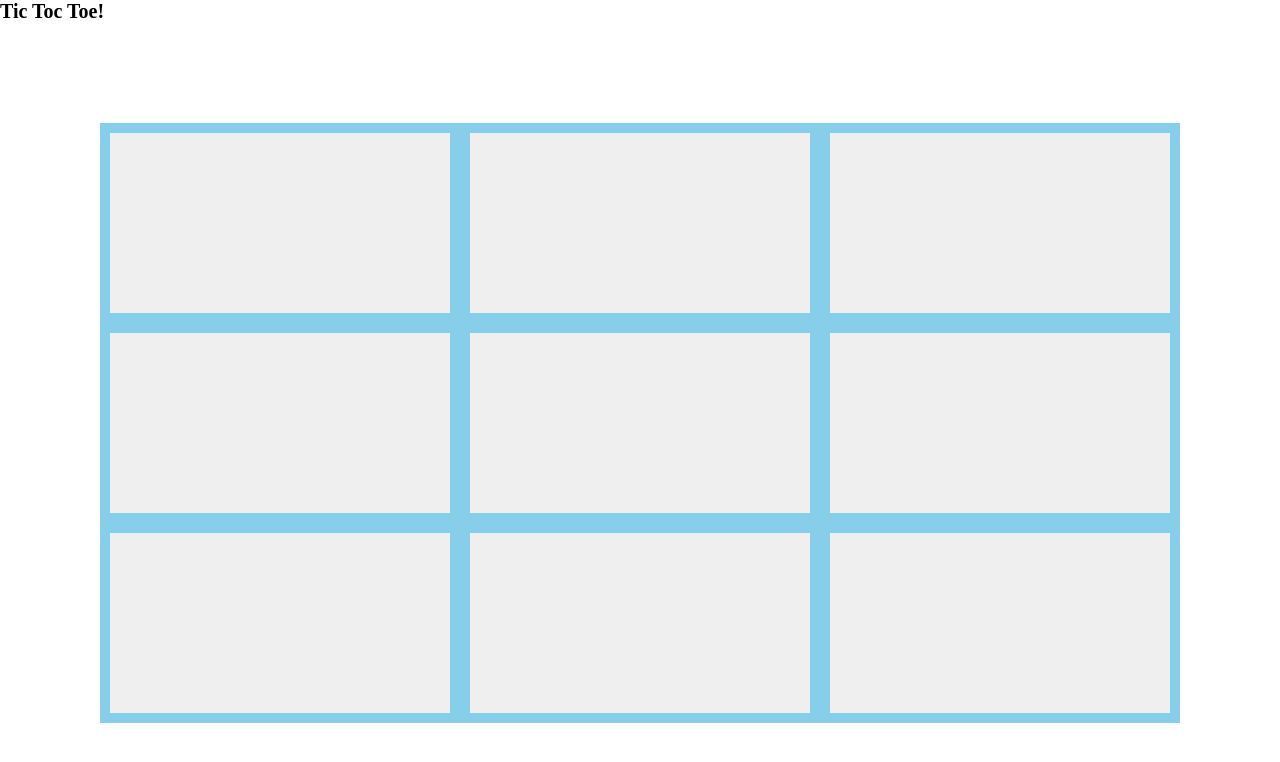
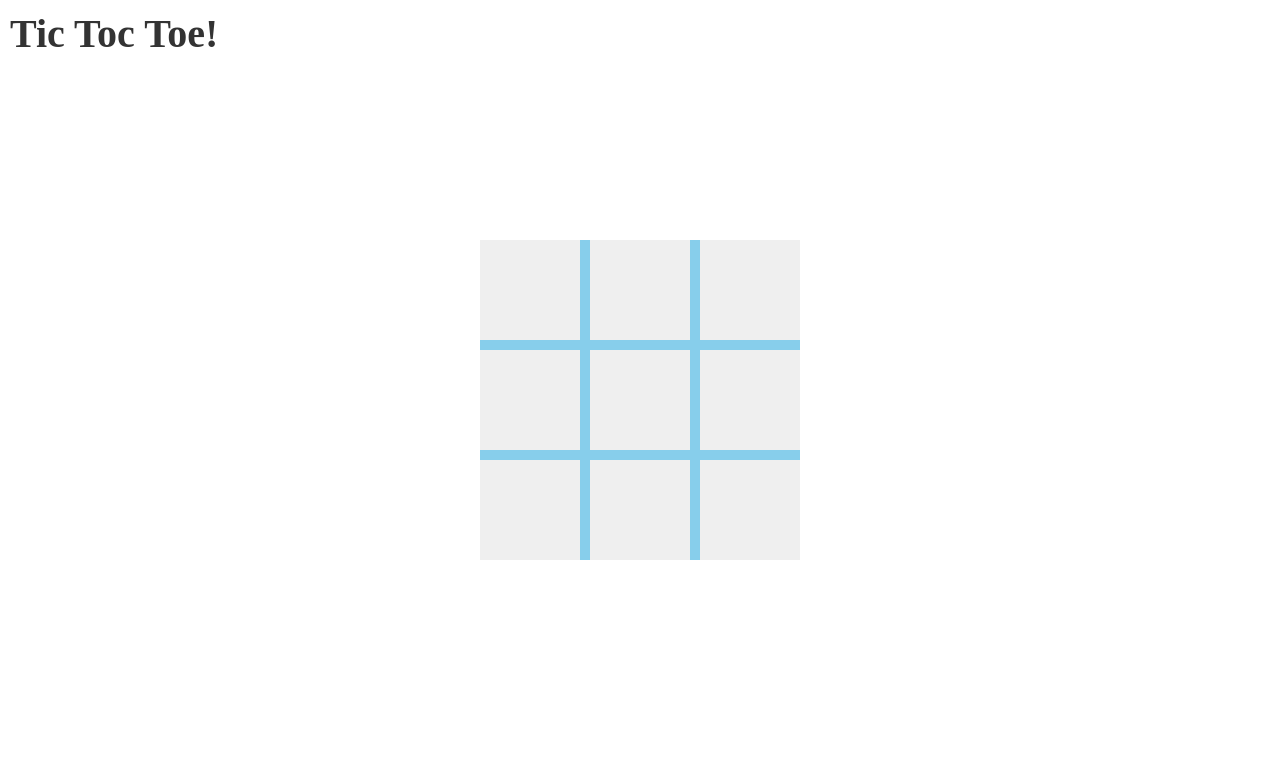
Before and after one commit to amirhoseinh73/TicTacToeJS, a React (Vite) app: page / in a window 1280 px wide. Shown: the top 762 px of the page. Built offline with nearby package versions, Linux system fonts and the light colour scheme.

Commit message:
[FEAT]: complete view

```diff
--- a/src/App.jsx
+++ b/src/App.jsx
@@ -5,7 +5,7 @@ import "./style.css";
 const App = () => {
   return (
     <div>
-      <h1>Tic Toc Toe!</h1>
+      <h1 className="main-title">Tic Toc Toe!</h1>
       <Main />
     </div>
   );
--- a/src/components/Main.jsx
+++ b/src/components/Main.jsx
@@ -9,6 +9,7 @@ const Main = () => {
 
   return (
     <article className="main">
+      <div className="grid">
         {houses.map((house, idx) => (
           <section key={idx} className="cell">
             <button
@@ -18,12 +19,13 @@ const Main = () => {
                 (house.user === 1
                   ? "circle"
                   : house.user === 2
-                ? "square"
+                  ? "times"
                   : "empty")
               }
             ></button>
           </section>
         ))}
+      </div>
     </article>
   );
 };
--- a/src/style.css
+++ b/src/style.css
@@ -3,6 +3,17 @@
   outline: none;
   margin: 0;
   padding: 0;
+}
+
+:root {
+  --color-dark: #333333;
+  --color-background: skyblue;
+
+  --color-user-1: #be4848;
+  --color-user-2: #3add89;
+
+  --cell-size: 10rem;
+  --cell-space: 1rem;
 }
 
 html {
@@ -13,13 +24,36 @@ body {
   overflow: hidden;
 }
 
+.main-title {
+  font-size: 4rem;
+  color: var(--color-dark);
+  position: absolute;
+  top: 1rem;
+  left: 1rem;
+}
+
 .main {
-  padding: 10rem;
-  display: grid;
-  grid-template-columns: repeat(3, 2fr);
-  grid-template-rows: repeat(3, 2fr);
   width: 100vw;
   height: 100vh;
+  display: flex;
+  justify-content: center;
+  align-items: center;
+}
+
+.grid {
+  width: calc((3*var(--cell-size)) + (2*var(--cell-space)));
+  display: grid;
+  grid-template-columns: repeat(3, 1fr);
+  grid-template-rows: repeat(3, 1fr);
+  grid-gap: var(--cell-space);
+  background-color: var(--color-background);
+  justify-items: center;
+  align-items: center;
+}
+
+.cell {
+  width: var(--cell-size);
+  height: var(--cell-size);
 }
 
 button {
@@ -28,10 +62,36 @@ button {
 
   width: 100%;
   height: 100%;
+
+  position: relative;
 }
 
-.cell {
-  border: 10px solid skyblue;
-  /* width: 10rem;
-  height: 10rem; */
+.times,
+.circle {
+  background-color: transparent;
 }
+
+.times::after,
+.circle::after {
+  content: "";
+  position: absolute;
+  left: 0;
+  right: 0;
+  top: 0;
+  bottom: 0;
+  margin: auto;
+  width: calc(var(--cell-size)/2);
+  height: calc(var(--cell-size)/2);
+}
+
+.circle::after {
+  border: calc(var(--cell-space)*2) solid var(--color-user-1);
+  border-radius: 50%;
+}
+
+.times::after {
+  content: "\00D7";
+  font-size: calc(var(--cell-size)/2);
+  font-weight: 900;
+  color: var(--color-user-2);
+}
```
Lines whose indentation alone changed are shown as unchanged.
